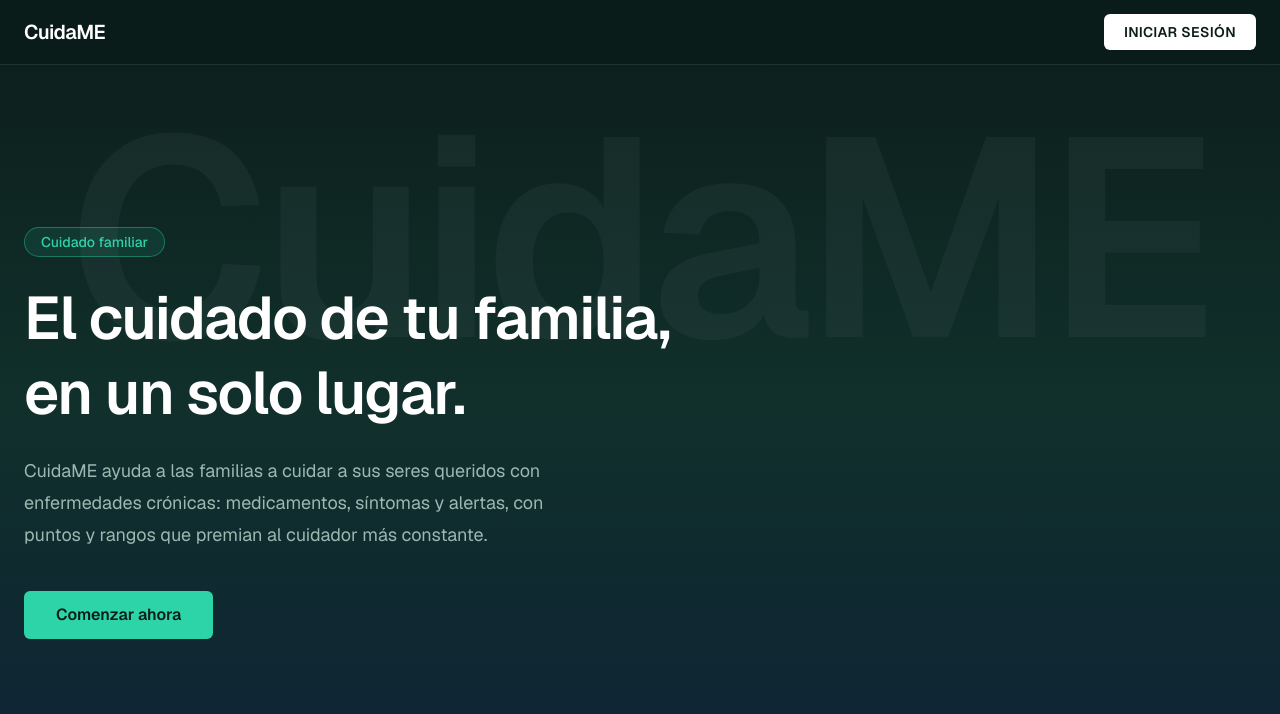
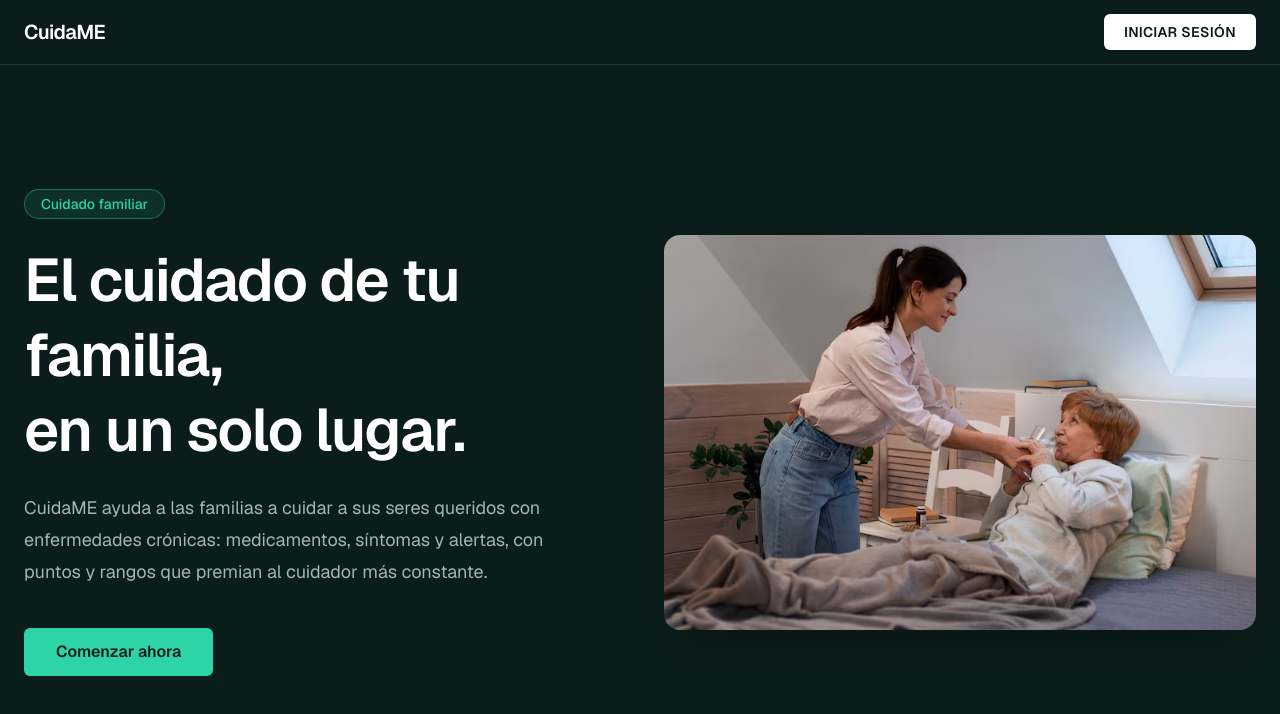
Before and after one commit to michael-martinez14/CuidaME_ProyectoFinal, a Next.js app in the folder fronted/: page / in a window 1280 px wide. Shown: the top 714 px of the page. Built offline with nearby package versions, Linux system fonts and the light colour scheme.

Commit message:
Imagen a principal view

```diff
--- a/fronted/app/page.tsx
+++ b/fronted/app/page.tsx
@@ -1,22 +1,17 @@
+import Image from "next/image";
 import Link from "next/link";
 import Navbar from "@/components/Navbar";
 
 export default function Home() {
   return (
-    <div className="flex min-h-screen flex-col bg-gradient-to-b from-brand-deep via-brand-dark to-brand-navy">
+    <div className="flex min-h-screen flex-col bg-brand-deep">
       <Navbar />
 
       {/* Hero */}
       <main className="relative flex flex-1 flex-col overflow-hidden">
-        <span
-          aria-hidden
-          className="pointer-events-none absolute inset-x-0 top-8 select-none whitespace-nowrap text-center text-[22vw] font-semibold leading-none tracking-tight text-white/[0.04]"
-        >
-          CuidaME
-        </span>
-
-        {/* Contenido del hero */}
-        <div className="relative z-10 mx-auto flex w-full max-w-7xl flex-1 flex-col items-start justify-center gap-6 px-6 py-24">
+        <div className="relative z-10 mx-auto grid w-full max-w-7xl flex-1 grid-cols-1 items-center gap-12 px-6 py-24 lg:grid-cols-2">
+          {/* Texto del hero */}
+          <div className="flex flex-col items-start gap-6">
             <span className="rounded-full border border-brand-accent/40 bg-brand-accent/10 px-4 py-1 text-sm font-medium text-brand-accent">
               Cuidado familiar
             </span>
@@ -41,6 +36,19 @@ export default function Home() {
               </Link>
             </div>
           </div>
+
+          {/* Imagen del hero */}
+          <div className="relative w-full overflow-hidden rounded-2xl shadow-2xl">
+            <Image
+              src="/recursos/Imagen main web.avif"
+              alt="Cuidadora atendiendo a una persona mayor"
+              width={800}
+              height={600}
+              priority
+              className="h-full w-full object-cover"
+            />
+          </div>
+        </div>
       </main>
     </div>
   );
```
Also changed, not shown: fronted/public/recursos/Imagen main web.avif (added). Lines whose indentation alone changed are shown as unchanged.
